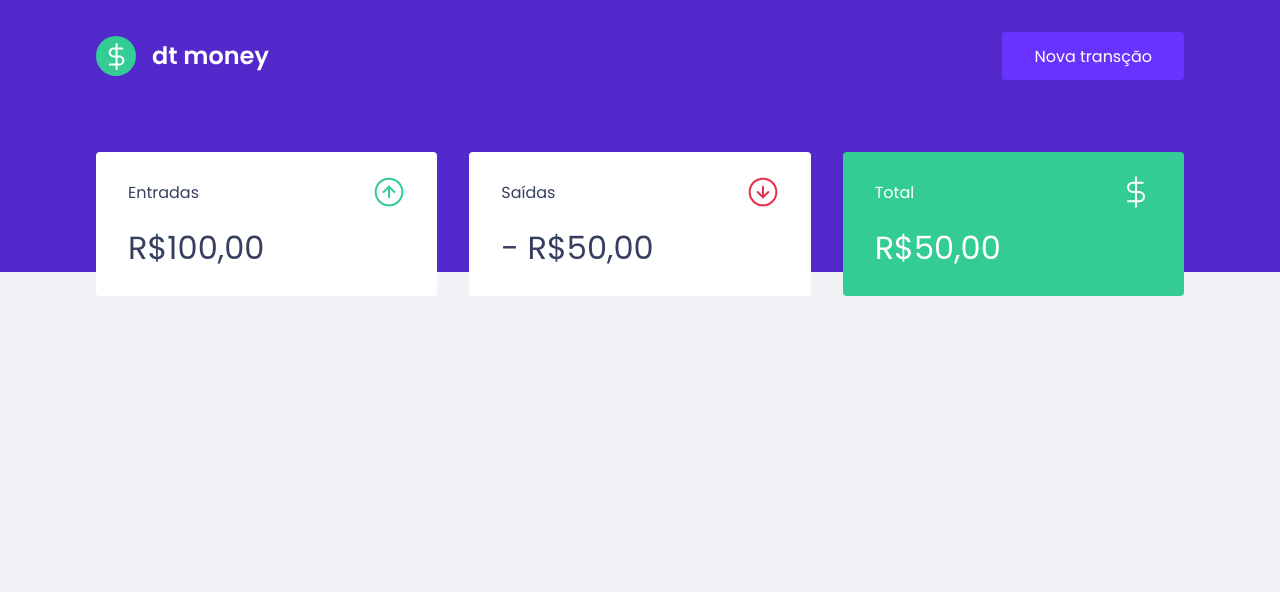
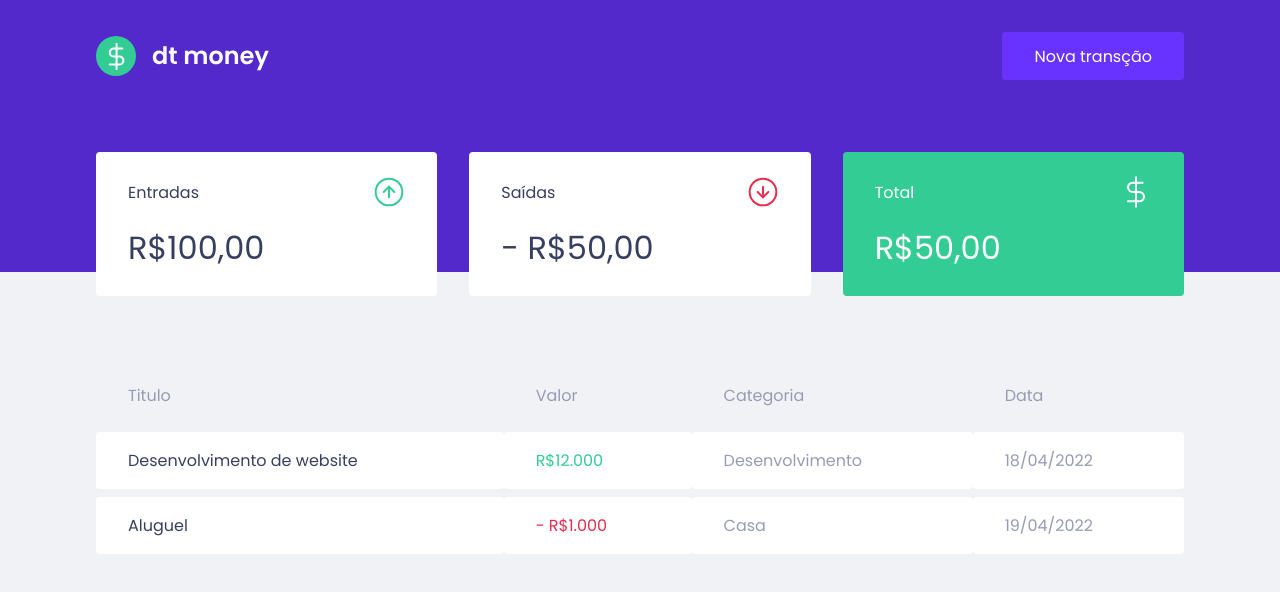
Before and after one commit to Mateusp23/dtmoney, a React (Create React App) app: page / in a window 1280 px wide. Shown: the top 592 px of the page. Built offline with nearby package versions, Linux system fonts and the light colour scheme.

Commit message:
criando componente TransatcionsTable

```diff
--- a/src/components/Dashboard/index.tsx
+++ b/src/components/Dashboard/index.tsx
@@ -1,10 +1,12 @@
 import { Container } from './styles';
 import { Summary } from '../Summary';
+import { TransactionTable } from '../TransactionsTable';
 
 export function Dashboard() {
   return (
     <Container>
       <Summary />
+      <TransactionTable />
     </Container>
   );
 }
--- /dev/null
+++ b/src/components/TransactionsTable/index.tsx
@@ -0,0 +1,33 @@
+import { Container } from './styles';
+
+export function TransactionTable() {
+  return (
+    <Container>
+      <table>
+        <thead>
+          <tr>
+            <th>Titulo</th>
+            <th>Valor</th>
+            <th>Categoria</th>
+            <th>Data</th>
+          </tr>
+        </thead>
+
+        <tbody>
+          <tr>
+            <td>Desenvolvimento de website</td>
+            <td className="deposit">R$12.000</td>
+            <td>Desenvolvimento</td>
+            <td>18/04/2022</td>
+          </tr>
+          <tr>
+            <td>Aluguel</td>
+            <td className="withdraw">- R$1.000</td>
+            <td>Casa</td>
+            <td>19/04/2022</td>
+          </tr>
+        </tbody>
+      </table>
+    </Container>
+  );
+}
--- /dev/null
+++ b/src/components/TransactionsTable/styles.ts
@@ -0,0 +1,38 @@
+import styled from 'styled-components';
+
+export const Container = styled.div`
+  margin-top: 4rem;
+
+  table {
+    width: 100%;
+    border-spacing: 0 0.5rem;
+
+    th{
+      color: var(--text-body);
+      font-weight: 400;
+      padding: 1rem 2rem;
+      text-align: left;
+      line-height: 1.5rem;
+    }
+
+    td {
+      padding: 1rem 2rem;
+      border: 0;
+      background-color: var(--shape);
+      color: var(--text-body);
+      border-radius: 0.25rem;
+
+      &:first-child {
+        color: var(--text-title);
+      }
+
+      &.deposit {
+        color: var(--green);
+      }
+
+      &.withdraw {
+        color: var(--red);
+      }
+    }
+  }
+`;
```
